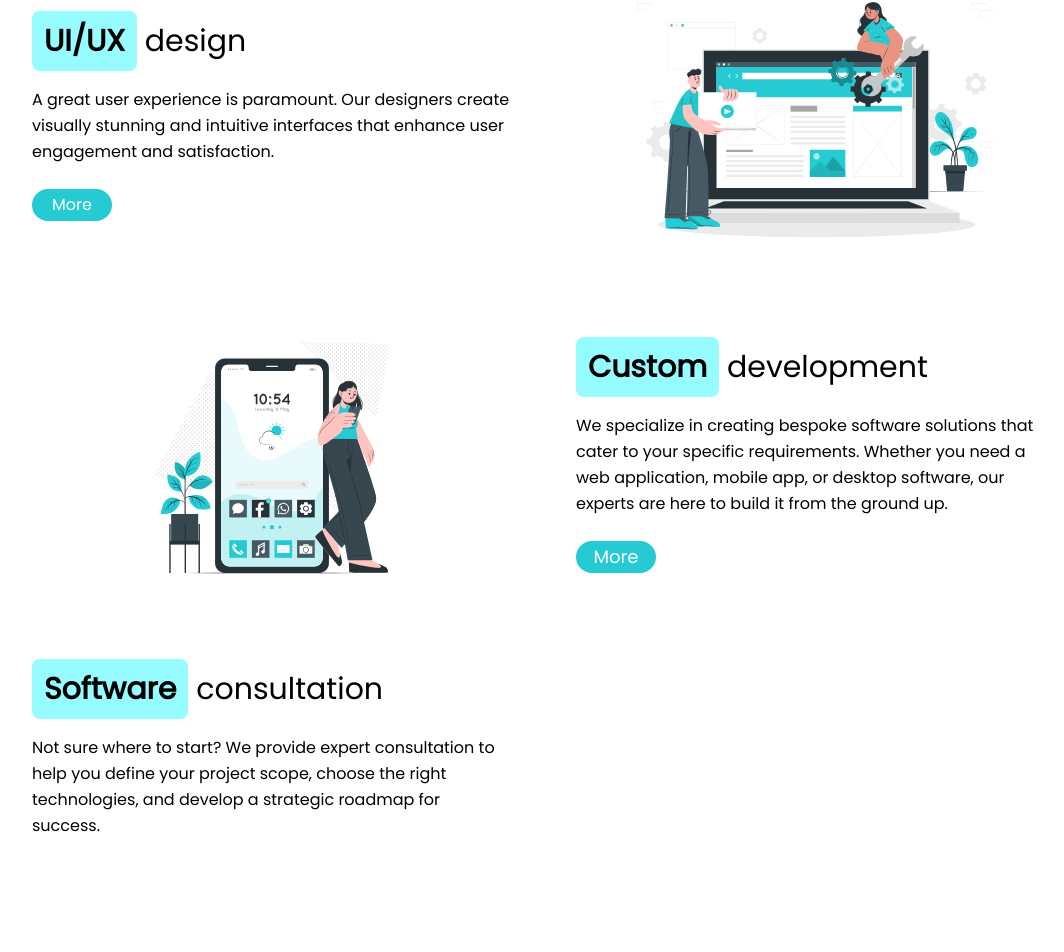
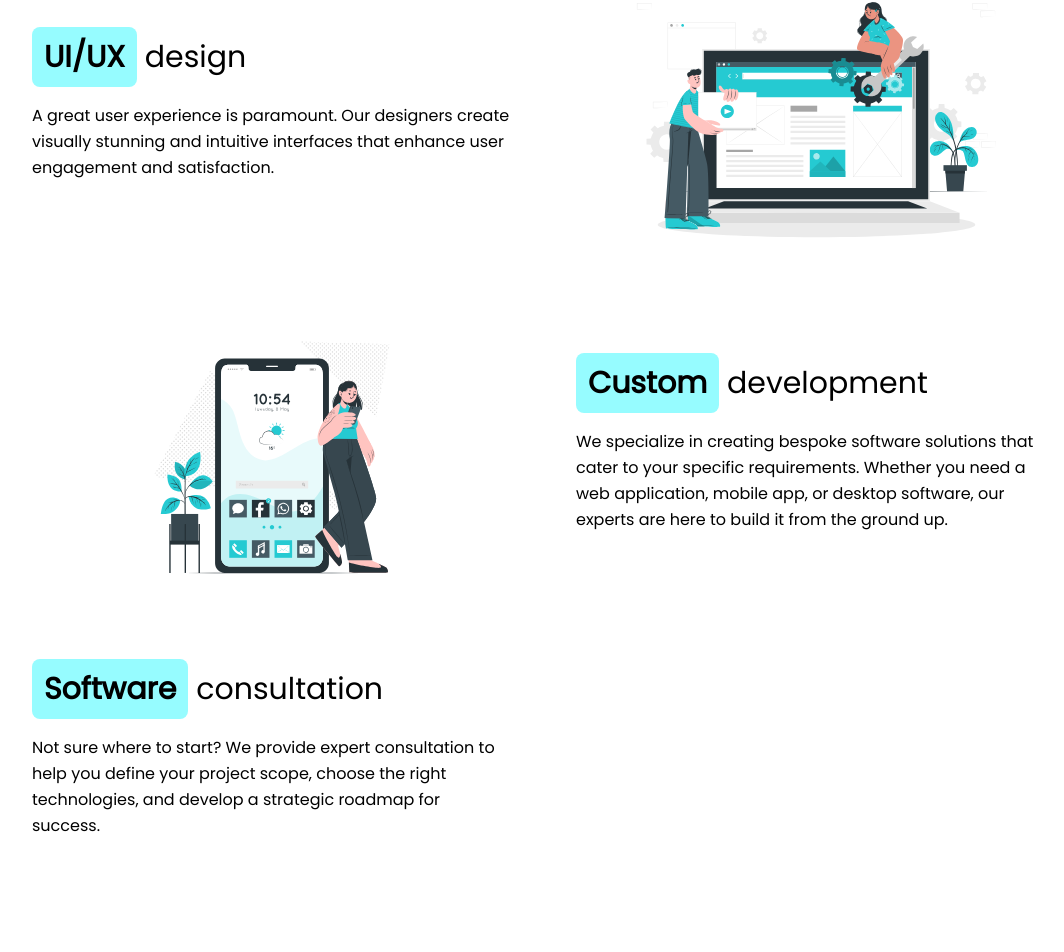
Before and after one commit to jsninjaleo/welleplan-frontend, a Next.js app: page /services in a window 1280 px wide. Shown: the part 1289-2241 px from the top of the page, without its empty margins (96-1160 px from the left). Built offline with nearby package versions, Linux system fonts and the light colour scheme.

Commit message:
refactor code

```diff
--- a/src/app/home.tsx
+++ b/src/app/home.tsx
@@ -50,9 +50,9 @@ export default function Home({
         <main>{children}</main>
 
         <ScrollToTop
-            smooth
-            className='!bg-transparent !shadow-none !border !border-solid !border-black !rounded-full flex items-center justify-center'
-            component={<ScrollTop />}
+          smooth
+          className='!bg-transparent !shadow-none !border !border-solid !border-black !rounded-full flex items-center justify-center'
+          component={<ScrollTop />}
         >
         </ScrollToTop>
 
--- a/src/app/services/mobileDevelopment/page.tsx
+++ b/src/app/services/mobileDevelopment/page.tsx
@@ -9,7 +9,7 @@ import { mobileDevelopmentList } from '@/config/development'
 export default function ContactUs() {
   return (
     <div>
-            <div className="bg-gradient-to-r from-60% from-lightYellow_gradient to-mainBlue grid grid-cols-2 gap-20 2xl:pt-28 pt-24 pb-4 2xl:px-52 px-32 relative">
+      <div className="bg-gradient-to-r from-60% from-lightYellow_gradient to-mainBlue grid grid-cols-2 gap-20 2xl:pt-28 pt-24 pb-4 2xl:px-52 px-32 relative">
         <div className='flex items-center'>
           <div>
             <div className='flex items-center mb-6'>
--- a/src/app/services/page.tsx
+++ b/src/app/services/page.tsx
@@ -144,7 +144,7 @@ export default function ContactUs() {
               Our designers create visually stunning and intuitive interfaces that enhance user engagement and satisfaction.
             </p>
 
-            <div className='2xl:w-28 w-20 2xl:h-10 h-8'>
+            {/* <div className='2xl:w-28 w-20 2xl:h-10 h-8'>
               <Button
                 style={
                   {
@@ -158,7 +158,7 @@ export default function ContactUs() {
               >
                   {"More"}
               </Button>
-            </div>
+            </div> */}
           </div>
         </motion.div>
 
@@ -199,7 +199,7 @@ export default function ContactUs() {
               Whether you need a web application, mobile app, or desktop software, our experts are here to build it from the ground up.
             </p>
 
-            <div className='2xl:w-28 w-20 2xl:h-10 h-8'>
+            {/* <div className='2xl:w-28 w-20 2xl:h-10 h-8'>
               <Button
                 style={
                   {
@@ -213,7 +213,7 @@ export default function ContactUs() {
               >
                   {"More"}
               </Button>
-            </div>
+            </div> */}
           </div>
         </motion.div>
 
--- a/src/elements/scrollTop.tsx
+++ b/src/elements/scrollTop.tsx
@@ -1,8 +1,6 @@
 import Image from "next/image"
 
 export default function ScrollTop() {
-
-
     return (
         <Image src="/images/scroll_top.svg" width={20} height={20} alt="" />
     )
```
Also changed, not shown: src/app/page.tsx (indentation only).
